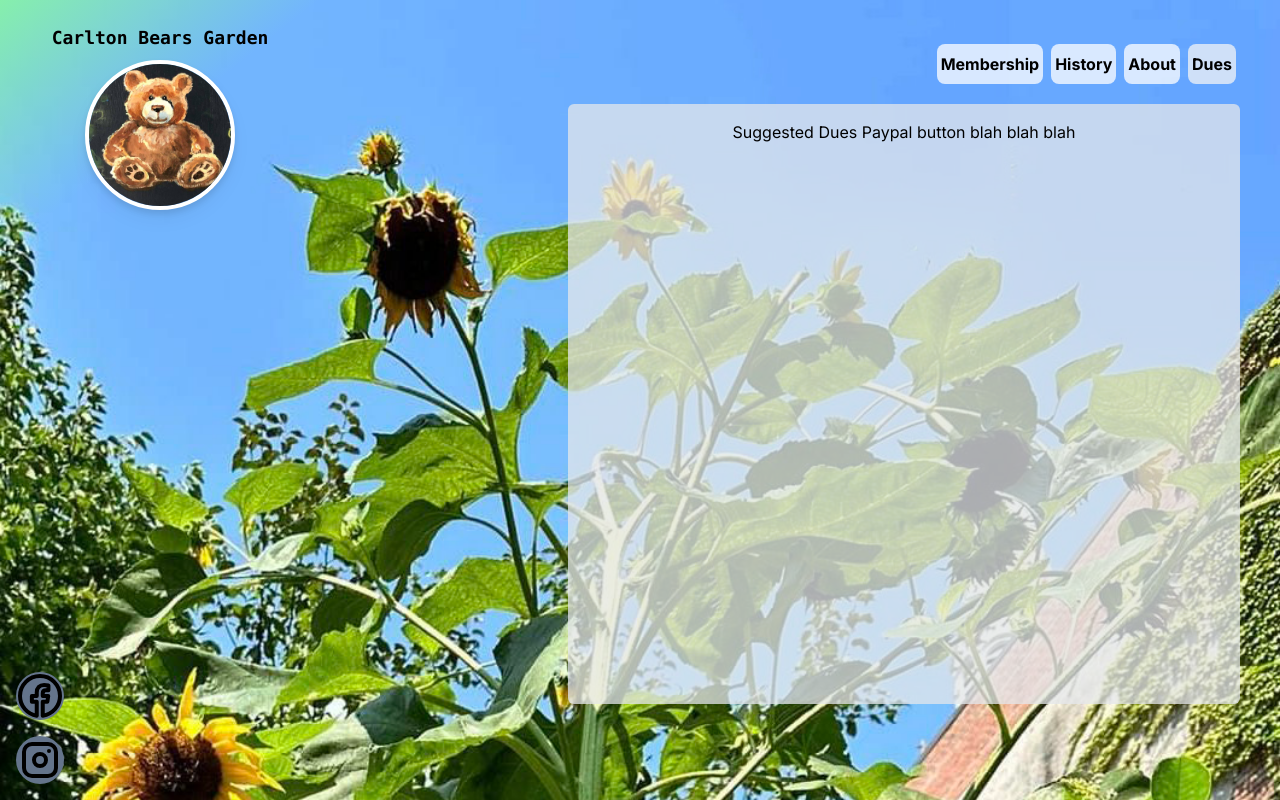
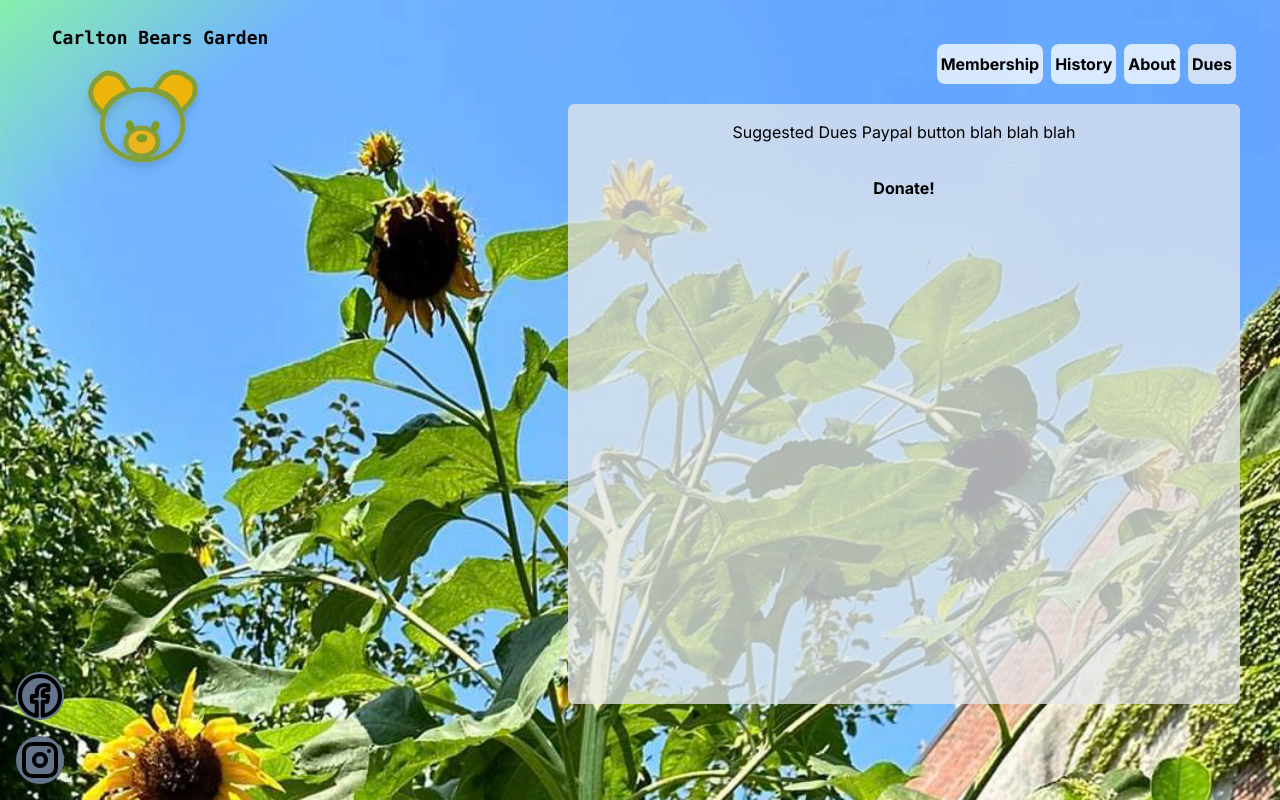
Before and after one commit to tedgusek/carltonbearsgarden, a Next.js app: page / in a window 1280 px wide. Both pictures are taken after a click on the button "Dues". Built offline with nearby package versions, Linux system fonts and the light colour scheme.

Commit message:
changing bear painting to Bears logo

```diff
--- a/src/app/page.tsx
+++ b/src/app/page.tsx
@@ -22,11 +22,12 @@ export default function Home() {
         <p className="fixed left-0 top-0 py-6 flex flex-col items-center w-full justify-start bg-gradient-to-br from-green-300 via-transparent to-transparent h-40 md:text-lg text-black font-extrabold md:w-80 md:h-64 px-10 text-xl overflow-visible">
           Carlton Bears Garden
           <Image
-            src="/welcomeBear.jpeg"
-            alt="Painting of a brown teddy bear"
-            width={150}
-            height={150}
-            className="rounded-full mt-2 drop-shadow-lg border-white border-4"
+            src="/bear-logo.png"
+            alt="bear logo"
+            width={200}
+            height={200}
+            // className="rounded-full mt-2 drop-shadow-lg border-white border-4 bg-slate-500 bg-opacity-75"
+            className=" drop-shadow-lg md:fixed left-10 top-4"
           />
         </p>
 
--- /dev/null
+++ b/src/components/DonationButton.tsx
@@ -0,0 +1,52 @@
+import React, { useState } from "react";
+
+// interface NavbarProps {
+//     content: string;
+//     setContent: React.Dispatch<React.SetStateAction<string>>;
+// }
+
+const DonateButton: React.FC = () => {
+    // Array of the Buttons
+    // const navMenuItems: string[] = ['Membership', 'History', 'About', 'Dues']
+    // Button Click Sets state to be used in the contentwindow
+    const handleButtonClick = () => {
+        window.open("https://www.paypal.me/CarltonBearsTreasury", "_blank");
+        // <a href="www.paypal.me/CarltonBearsTreasury"
+        //    target="_blank"
+        //    rel="noopener noreferrer"
+        // >
+        //     Donate
+        // </a>
+        // setContent(menuItem);
+    };
+
+    // const donateButton = (() =>
+    //     <button
+    //         // key={index}
+    //         className= {`py-2 px-1 md:mt-6 mt-48 mx-1 rounded-lg text-black font-bold hover:bg-yellow-100 bg-opacity-75 ${ content === menuItem ? "bg-gray-100 " : "bg-white"}`}
+    //         onClick={() => {
+    //             handleButtonClick()
+    //         }}
+    //     >
+    //         Donate!
+
+    //     </button>)
+
+    return (
+        <button
+            // key={index}
+            className={`py-2 px-1 md:mt-6 mt-48 mx-1 rounded-lg text-black font-bold hover:bg-yellow-100 bg-opacity-75 `}
+            onClick= {handleButtonClick}
+        >
+            Donate!
+
+        </button>
+        // <div className="md:flex items-center">
+        //     <div className="fixed top-5 right-10">
+        //         {donateButton}
+        //     </div>
+        // </div>
+    )
+}
+
+export default DonateButton;
--- a/src/components/FacebookIcon.tsx
+++ b/src/components/FacebookIcon.tsx
@@ -2,7 +2,9 @@ import React, {FC} from 'react';
 
 const FacebookIcon: FC = () => {
   return (
-    <a href='https://www.facebook.com/bkbearscommunitygarden' target="_blank" rel="noopener noreferrer">
+      <a href='https://www.facebook.com/bkbearscommunitygarden'
+          target="_blank"
+          rel="noopener noreferrer">
       <svg
         xmlns="http://www.w3.org/2000/svg"
         aria-label="Facebook"
--- a/src/content/SuggestedDues.tsx
+++ b/src/content/SuggestedDues.tsx
@@ -1,3 +1,4 @@
+import DonateButton from '@/components/DonationButton';
 import React from 'react';
 
 interface SuggestedDuesPageProps {
@@ -10,6 +11,7 @@ const SuggestedDuesPage: React.FC<SuggestedDuesPageProps> = ({ content }) => {
     return (
         <div className='h-full w-full overflow-auto text-black flex flex-col items-center'>
             <p> Suggested Dues  Paypal button blah blah blah </p>
+            <DonateButton />
         </div>
     );
 }
```
Also changed, not shown: public/bear-logo.png (added).
